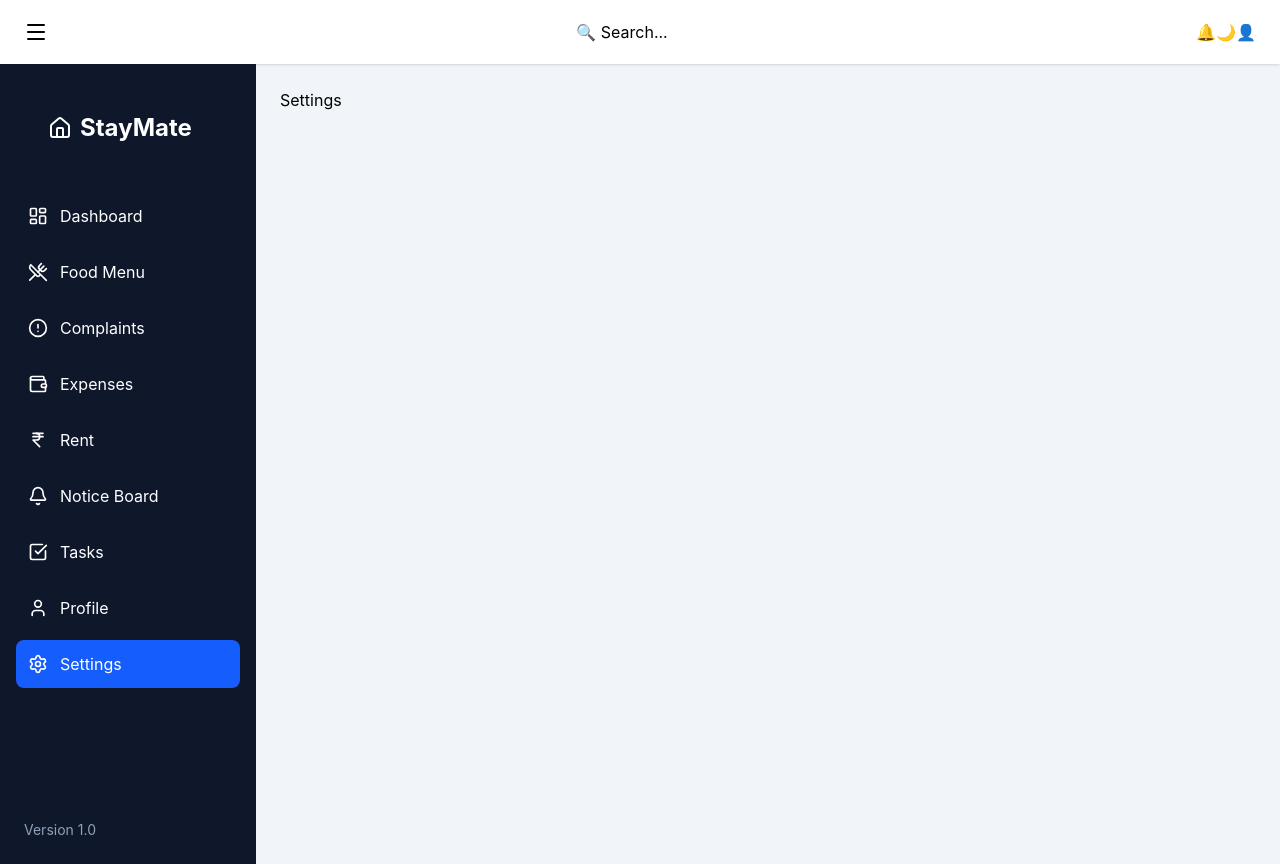
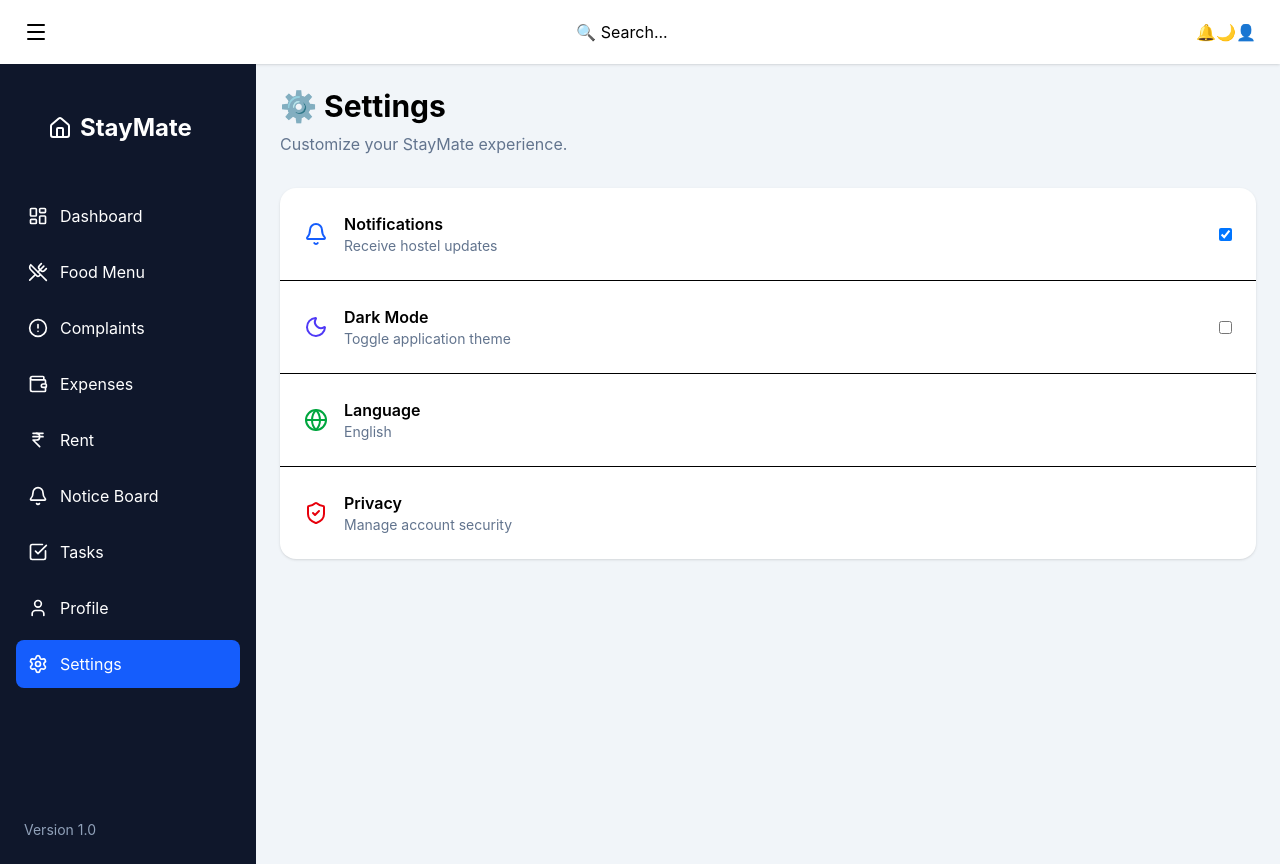
Before and after one commit to sayan-adhikary/staymate, a React (Vite) app: page /settings in a window 1280 px wide. Built offline with nearby package versions, Linux system fonts and the light colour scheme.

Commit message:
Add settings management functionality: implement notification and dark mode toggles, and enhance UI with language and privacy options

```diff
--- a/src/pages/Settings.jsx
+++ b/src/pages/Settings.jsx
@@ -1,9 +1,75 @@
-import React from 'react'
+import { useState } from "react";
+import { Bell, Moon, Globe, ShieldCheck } from "lucide-react";
 
 function Settings() {
+  const [notifications, setNotifications] = useState(true);
+  const [darkMode, setDarkMode] = useState(false);
+
   return (
-    <div>Settings</div>
-  )
+    <div className="space-y-8">
+      <div>
+        <h1 className="text-3xl font-bold">⚙️ Settings</h1>
+
+        <p className="text-slate-500 mt-2">
+          Customize your StayMate experience.
+        </p>
+      </div>
+
+      <div className="bg-white rounded-2xl shadow-sm divide-y">
+        <div className="flex justify-between items-center p-6">
+          <div className="flex items-center gap-4">
+            <Bell className="text-blue-600" />
+            <div>
+              <h2 className="font-semibold">Notifications</h2>
+              <p className="text-sm text-slate-500">Receive hostel updates</p>
+            </div>
+          </div>
+
+          <input
+            type="checkbox"
+            checked={notifications}
+            onChange={() => setNotifications(!notifications)}
+          />
+        </div>
+
+        <div className="flex justify-between items-center p-6">
+          <div className="flex items-center gap-4">
+            <Moon className="text-indigo-600" />
+            <div>
+              <h2 className="font-semibold">Dark Mode</h2>
+              <p className="text-sm text-slate-500">Toggle application theme</p>
+            </div>
+          </div>
+
+          <input
+            type="checkbox"
+            checked={darkMode}
+            onChange={() => setDarkMode(!darkMode)}
+          />
+        </div>
+
+        <div className="flex justify-between items-center p-6">
+          <div className="flex items-center gap-4">
+            <Globe className="text-green-600" />
+            <div>
+              <h2 className="font-semibold">Language</h2>
+              <p className="text-sm text-slate-500">English</p>
+            </div>
+          </div>
+        </div>
+
+        <div className="flex justify-between items-center p-6">
+          <div className="flex items-center gap-4">
+            <ShieldCheck className="text-red-600" />
+            <div>
+              <h2 className="font-semibold">Privacy</h2>
+              <p className="text-sm text-slate-500">Manage account security</p>
+            </div>
+          </div>
+        </div>
+      </div>
+    </div>
+  );
 }
 
-export default Settings
+export default Settings;
```
